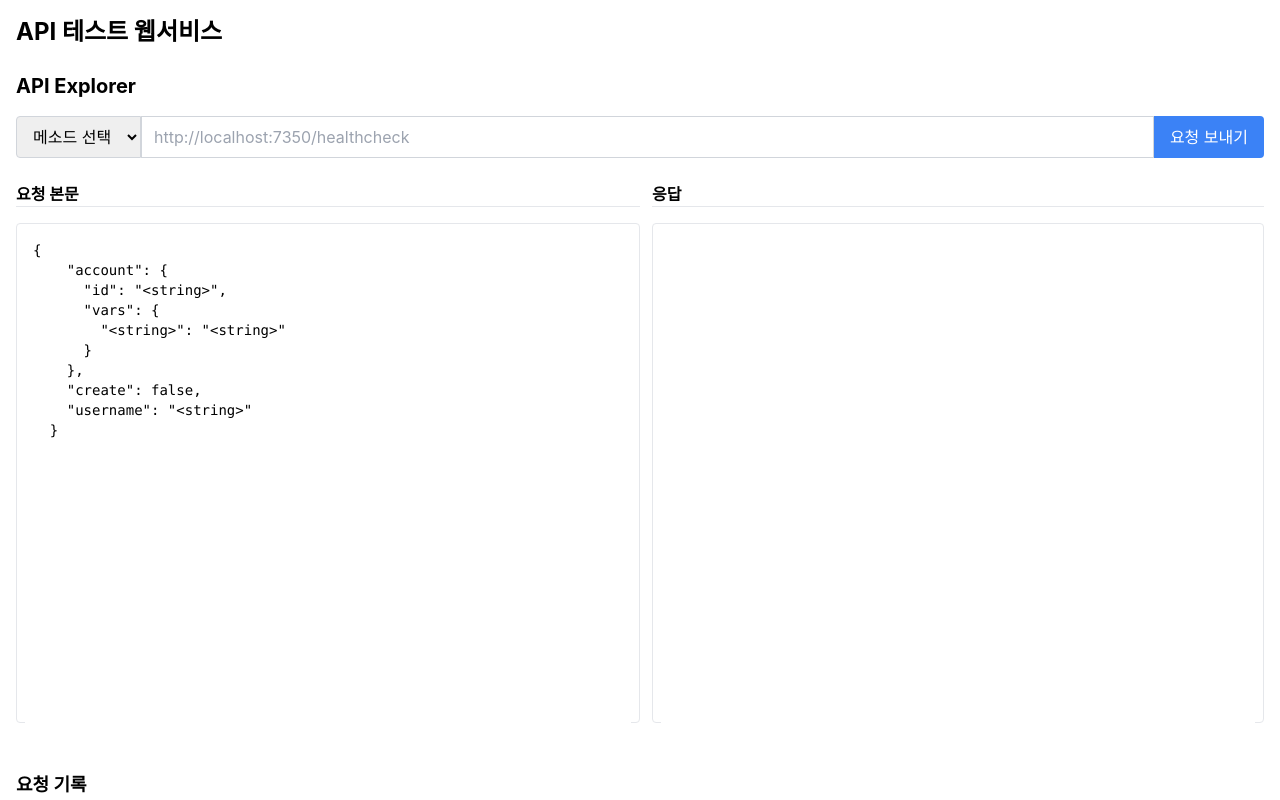
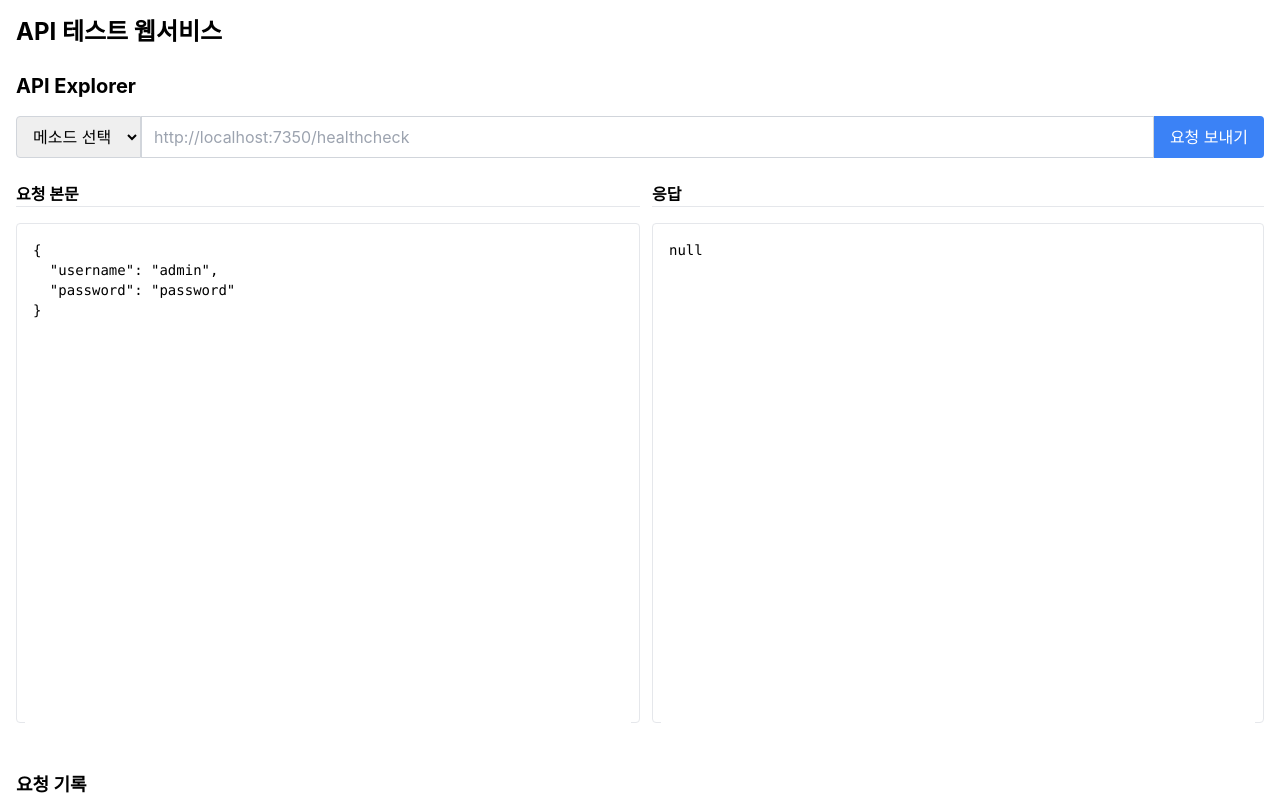
Before and after one commit to seongyeon-lee-fitfuns/mini-project, a Next.js app in the folder client/: page / in a window 1280 px wide. Shown: the top 800 px of the page. Built offline with nearby package versions, Linux system fonts and the light colour scheme.

Commit message:
fix: API Explorer에서 요청 본문 기본값 수정 및 오류 메시지 개선

```diff
--- a/client/src/components/ApiExplorer.tsx
+++ b/client/src/components/ApiExplorer.tsx
@@ -10,15 +10,9 @@ export default function ApiExplorer() {
   const [url, setUrl] = useState<string>('');
   const [response, setResponse] = useState<ApiResponse | null>(null);
   const [requestBody, setRequestBody] = useState<string>(`{
-    "account": {
-      "id": "<string>",
-      "vars": {
-        "<string>": "<string>"
-      }
-    },
-    "create": false,
-    "username": "<string>"
-  }`);
+  "username": "admin",
+  "password": "password"
+}`);
   const [logs, setLogs] = useState<ApiLog[]>([]);
   const [selectedLog, setSelectedLog] = useState<ApiLog | null>(null);
 
@@ -46,8 +40,7 @@ export default function ApiExplorer() {
       };
       setLogs(prev => [newLog, ...prev]);
     } catch (error) {
-      console.error('JSON 파싱 오류:', error);
-      alert('요청 본문 JSON이 유효하지 않습니다.');
+      console.error('오류:', error);
     }
   };
 
@@ -97,7 +90,7 @@ export default function ApiExplorer() {
           <hr className="mb-4" />
           <div className="border rounded p-2 mb-3 h-[500px]">
             <JsonEditor
-              value={response ? JSON.stringify(response.error || response.data, null, 2) : ''}
+              value={JSON.stringify(response, null, 2)}
               readOnly
               height="500px"
             />
```
